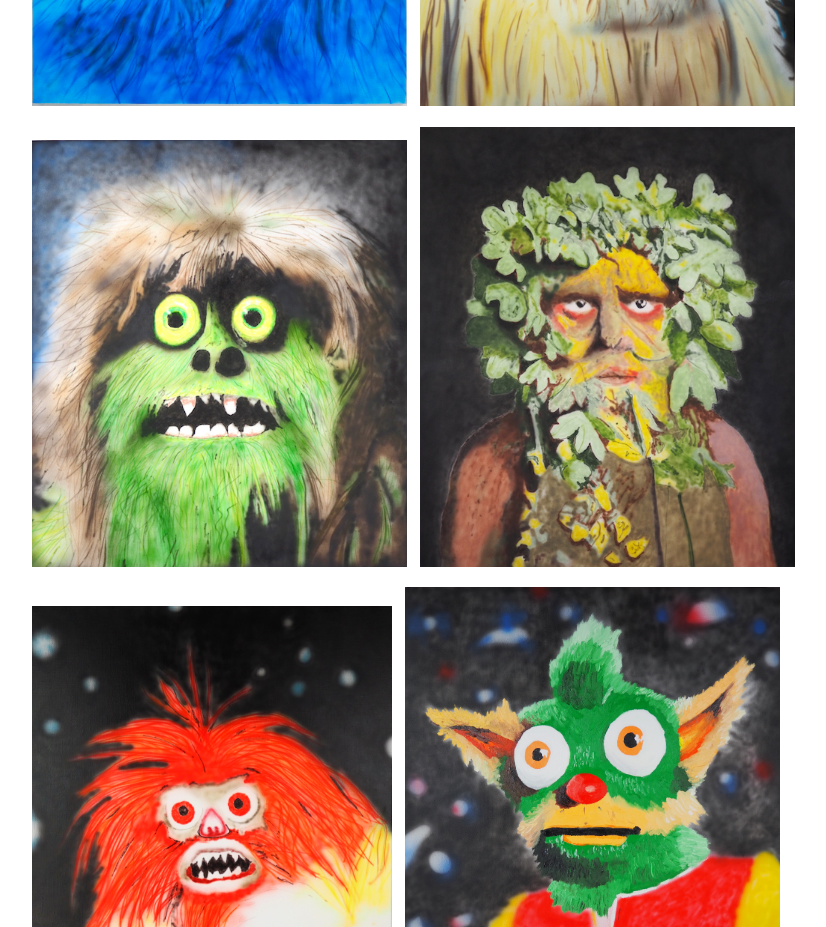
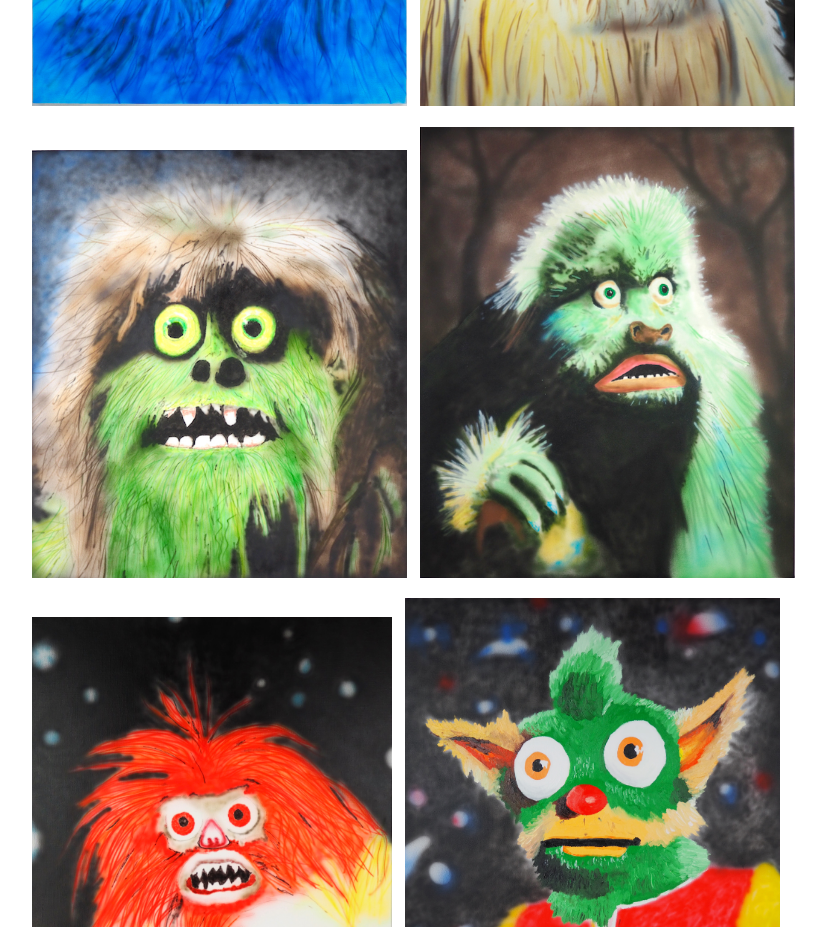
Before and after one commit to adamswamptooth/adamswamptooth.github.io, a plain HTML site: page work.html in a window 1280 px wide. Shown: the part 900-1827 px from the top of the page, without its empty margins (168-994 px from the left). Drawn offline with nearby package versions, Linux system fonts and the light colour scheme.

Commit message:
change image of greenman to kissmark shadow

```diff
--- a/work.html
+++ b/work.html
@@ -39,7 +39,7 @@
         <a href="images/mother.html"><img src="images/mother.jpeg" alt="Tell me about your mother" class="home-image" width="375" /></a>
         <img src="images/Crystalgaze.jpeg" alt="Crystalgaze frostbeast" class="home-image" width="375">
         <img src="images/hairy.jpeg" alt="Tell me about your mother" class="home-image" width="375" />
-        <img src="images/greenman.jpeg" alt="Tell me about your mother" class="home-image" width="375" />
+        <img src="images/kissmark_shadow.jpeg" alt="kissmark shadow" class="home-image" width="375" />
         <img src="images/jeff.jpeg" alt="Fiery Jeff" class="home-image" width="360" />
         <img src="images/buzzer.jpeg" alt="Buzzer" class="home-image" width="375" />
         <img src="images/grimjaw.jpeg" alt="Grimjaw" class="home-image" width="355" />
```
Also changed, not shown: images/kissmark_shadow.jpeg (added).
